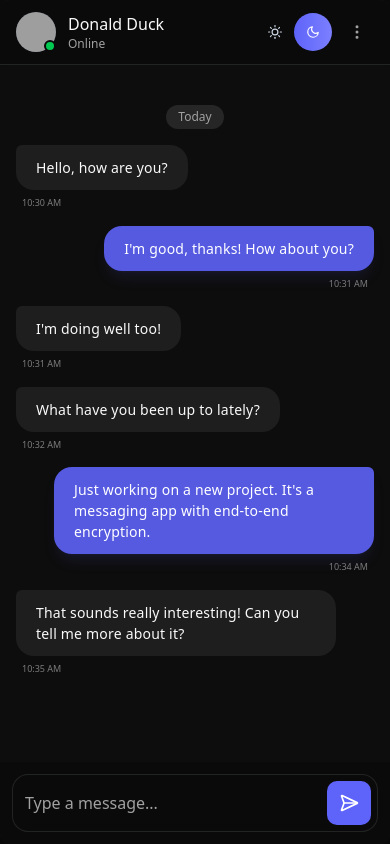
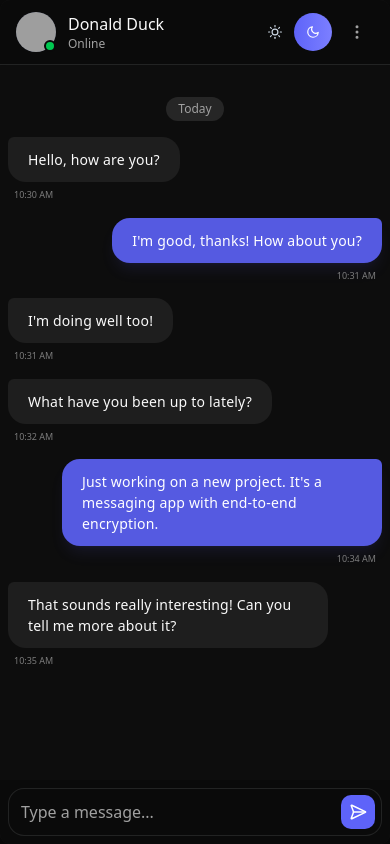
Before and after one commit to siddhantcvdi/Jibber, a React (Vite) app in the folder jibber-frontend/: page /app/chat/1 in a window 390 px wide. Built offline with nearby package versions, Linux system fonts and the light colour scheme; no server answers; grey boxes are pictures that could not be loaded.

Commit message:
Fixed responsiveness

```diff
--- a/jibber-frontend/src/Layouts/MainLayout.tsx
+++ b/jibber-frontend/src/Layouts/MainLayout.tsx
@@ -5,13 +5,17 @@
 
 const MainLayout = () => {
 const isMobile = useMediaQuery({maxWidth: 768})
-if(isMobile)
-    return <Outlet/>
 
 return (
-    <div className="flex h-screen">
-        <ContactList/>
-        <ChatWindow/>
+    <div className="flex h-[100dvh] w-full overflow-hidden">
+        {isMobile ? (
+            <Outlet/>
+        ) : (
+            <>
+                <ContactList/>
+                <ChatWindow/>
+            </>
+        )}
     </div>
 )
 }
--- a/jibber-frontend/src/components/ChatWindow.tsx
+++ b/jibber-frontend/src/components/ChatWindow.tsx
@@ -78,7 +78,7 @@
   }, {} as Record<string, (Message & { isLastInGroup: boolean })[]>);
 
   return (
-    <div className="flex flex-col h-screen flex-1 bg-muted/50 shadow-lg rounded-lg overflow-hidden">
+    <div className="flex flex-col h-[100dvh] flex-1 bg-muted/50 shadow-lg rounded-lg overflow-hidden">
       {/* Chat header */}
       <div className="bg-background border-b border-border shadow-sm">
         <div className="flex justify-between items-center p-3 px-4">
@@ -109,7 +109,7 @@
         </div>
       </div>
 
-      <div className="flex-1 overflow-y-auto px-4 py-6 bg-background/75">
+      <div className="flex-1 overflow-y-auto px-2 sm:px-4 py-4 sm:py-6 bg-background/75">
         {Object.entries(groupedMessages).map(([date, dateMessages]) => (
           <div key={date}>
             <div className="flex justify-center my-4 ">
@@ -132,7 +132,7 @@
         <div ref={messagesEndRef} />
       </div>
 
-      <div className="bg-background border-border p-3">
+      <div className="bg-background border-border p-2 sm:p-3">
         <div className="flex items-center gap-2 bg-background rounded-2xl border border-border pl-3 px-1.5 py-1.5">
           <textarea
             ref={textareaRef}
@@ -144,10 +144,10 @@
             rows={1}
           />
           <button
-            className="p-3 rounded-lg bg-[#5e63f9] text-white hover:shadow-md transition-all"
+            className="p-2 sm:p-3 rounded-lg bg-[#5e63f9] text-white hover:shadow-md transition-all"
             onClick={handleSendMessage}
           >
-            <SendHorizonal size={20} />
+            <SendHorizonal size={18} />
           </button>
         </div>
       </div>
--- a/jibber-frontend/src/components/ContactList.tsx
+++ b/jibber-frontend/src/components/ContactList.tsx
@@ -6,7 +6,7 @@
 const ContactList = () => {
   const [activeTab, setActiveTab] = useState("all");
   return (
-    <div className="h-screen w-1/4 min-w-[320px] max-md:w-full flex flex-col bg-background border-r border-border poppins-regular">
+    <div className="h-[100dvh] w-full md:w-1/4 md:min-w-[320px] flex flex-col bg-background border-r border-border poppins-regular">
       <div className="p-4 border-border">
         <div className="flex justify-between items-center">
           <div className="flex items-center gap-2">
--- a/jibber-frontend/src/components/ContactPreview.tsx
+++ b/jibber-frontend/src/components/ContactPreview.tsx
@@ -43,12 +43,12 @@
 
     return (
         <div
-            className={`flex gap-3 items-center cursor-pointer hover:bg-accent p-3 rounded-xl transition-all duration-200 mb-1
+            className={`flex gap-2 sm:gap-3 items-center cursor-pointer hover:bg-accent p-2 sm:p-3 rounded-xl transition-all duration-200 mb-1
                 ${isActive ? 'bg-accent/50 dark:bg-accent/30 border-l-4 border-[#5e63f9]' : ''}`}
             onClick={()=>handleNavigate()}
         >
-            <div className="relative">
-                <div className="rounded-full h-12 w-12 bg-gradient-to-br from-blue-100 to-purple-100 text-white flex justify-center items-center overflow-hidden shadow-sm">
+            <div className="relative flex-shrink-0">
+                <div className="rounded-full h-10 w-10 sm:h-12 sm:w-12 bg-gradient-to-br from-blue-100 to-purple-100 text-white flex justify-center items-center overflow-hidden shadow-sm">
                     <img src={icon} alt="" className="h-full w-full object-cover" />
                 </div>
                 {isOnline && (
@@ -56,15 +56,15 @@
                 )}
             </div>
 
-            <div className="flex-1 overflow-hidden">
+            <div className="flex-1 min-w-0 overflow-hidden">
                 <div className="flex justify-between items-center">
-                    <span className="font-medium text-foreground">{name}</span>
-                    <span className="text-xs text-muted-foreground">{time}</span>
+                    <span className="font-medium text-foreground truncate text-sm sm:text-base">{name}</span>
+                    <span className="text-xs text-muted-foreground ml-1 flex-shrink-0">{time}</span>
                 </div>
-                <div className="flex justify-between items-center mt-1">
-                    <div className="flex items-center text-muted-foreground text-sm overflow-hidden text-ellipsis whitespace-nowrap max-w-[180px]">
+                <div className="flex justify-between items-center mt-0.5 sm:mt-1">
+                    <div className="flex items-center text-muted-foreground text-xs sm:text-sm overflow-hidden text-ellipsis whitespace-nowrap max-w-[70%] sm:max-w-[180px]">
                         {id === '1234' && (
-                            <Check size={14} className="text-[#5e63f9] mr-1" />
+                            <Check size={14} className="text-[#5e63f9] mr-1 flex-shrink-0" />
                         )}
                         <span className={`truncate ${unread > 0 ? 'font-medium text-foreground' : 'text-muted-foreground'}`}>
                             {lastChatText}
@@ -72,13 +72,13 @@
                     </div>
 
                     {unread > 0 && (
-                        <div className="bg-[#5e63f9] text-white rounded-full h-5 w-5 flex items-center justify-center text-xs font-medium">
+                        <div className="bg-[#5e63f9] text-white rounded-full h-5 w-5 flex items-center justify-center text-xs font-medium flex-shrink-0 ml-1">
                             {unread}
                         </div>
                     )}
 
                     {id === '1234' && (
-                        <Shield size={14} className="text-[#5e63f9]" />
+                        <Shield size={14} className="text-[#5e63f9] flex-shrink-0 ml-1" />
                     )}
                 </div>
             </div>
```
